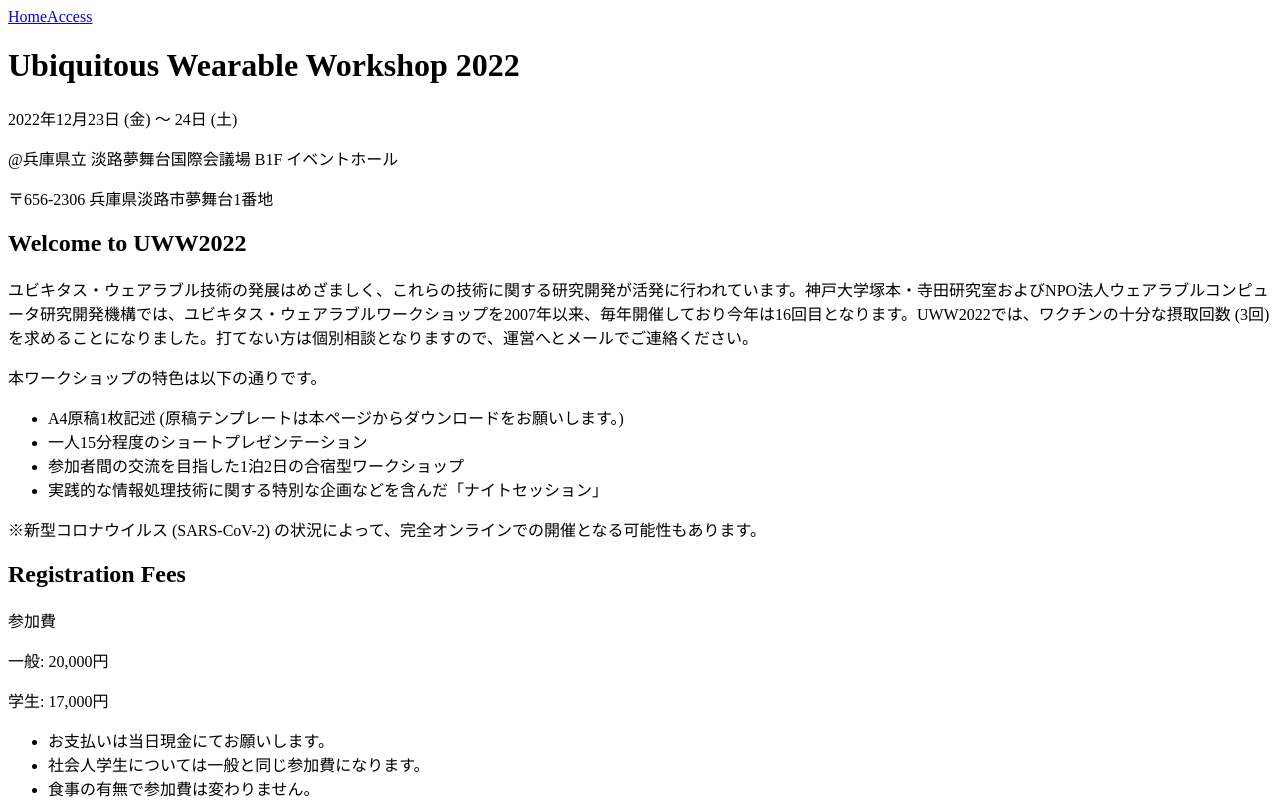
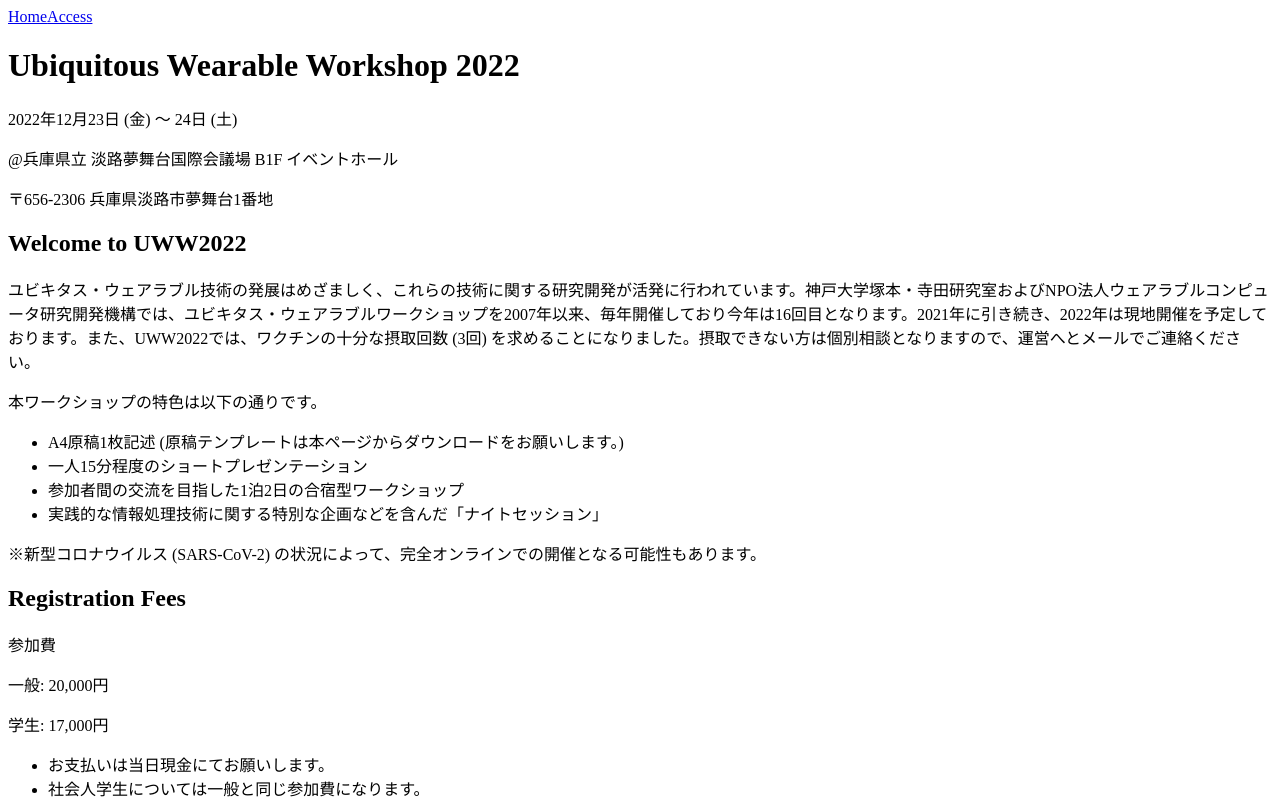
Before and after one commit to HirokiOka/uww2022, a Next.js app: page / in a window 1280 px wide. Shown: the top 800 px of the page. Built offline with nearby package versions, Linux system fonts and the light colour scheme.

Commit message:
modified description

```diff
--- a/components/description.tsx
+++ b/components/description.tsx
@@ -7,7 +7,7 @@ const About = () => {
       <p className='text-center'>〒656-2306 兵庫県淡路市夢舞台1番地</p>
       <div className='p-3 m-3 border-black rounded-lg border-2'>
         <h2 className='text-4xl text-center pb-2 underline font-mono'>Welcome to UWW2022</h2>
-          <p>ユビキタス・ウェアラブル技術の発展はめざましく、これらの技術に関する研究開発が活発に行われています。神戸大学塚本・寺田研究室およびNPO法人ウェアラブルコンピュータ研究開発機構では、ユビキタス・ウェアラブルワークショップを2007年以来、毎年開催しており今年は16回目となります。UWW2022では、ワクチンの十分な摂取回数 (3回) を求めることになりました。打てない方は個別相談となりますので、運営へとメールでご連絡ください。</p>
+          <p>ユビキタス・ウェアラブル技術の発展はめざましく、これらの技術に関する研究開発が活発に行われています。神戸大学塚本・寺田研究室およびNPO法人ウェアラブルコンピュータ研究開発機構では、ユビキタス・ウェアラブルワークショップを2007年以来、毎年開催しており今年は16回目となります。2021年に引き続き、2022年は現地開催を予定しております。また、UWW2022では、ワクチンの十分な摂取回数 (3回) を求めることになりました。摂取できない方は個別相談となりますので、運営へとメールでご連絡ください。</p>
           <p>本ワークショップの特色は以下の通りです。</p>
           <ul className='list-disc list-inside mx-3 p-3 rounded'>
             <li>A4原稿1枚記述 (原稿テンプレートは本ページからダウンロードをお願いします。)</li>
```
